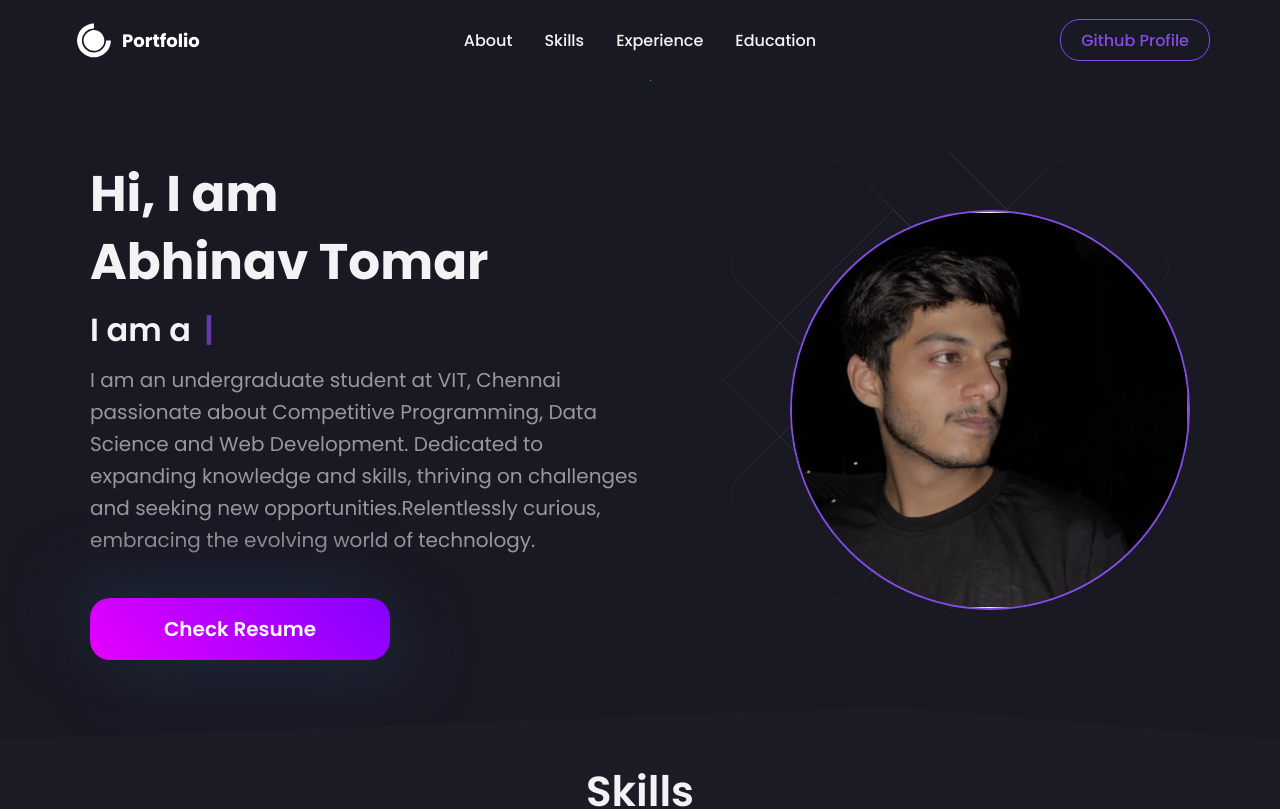
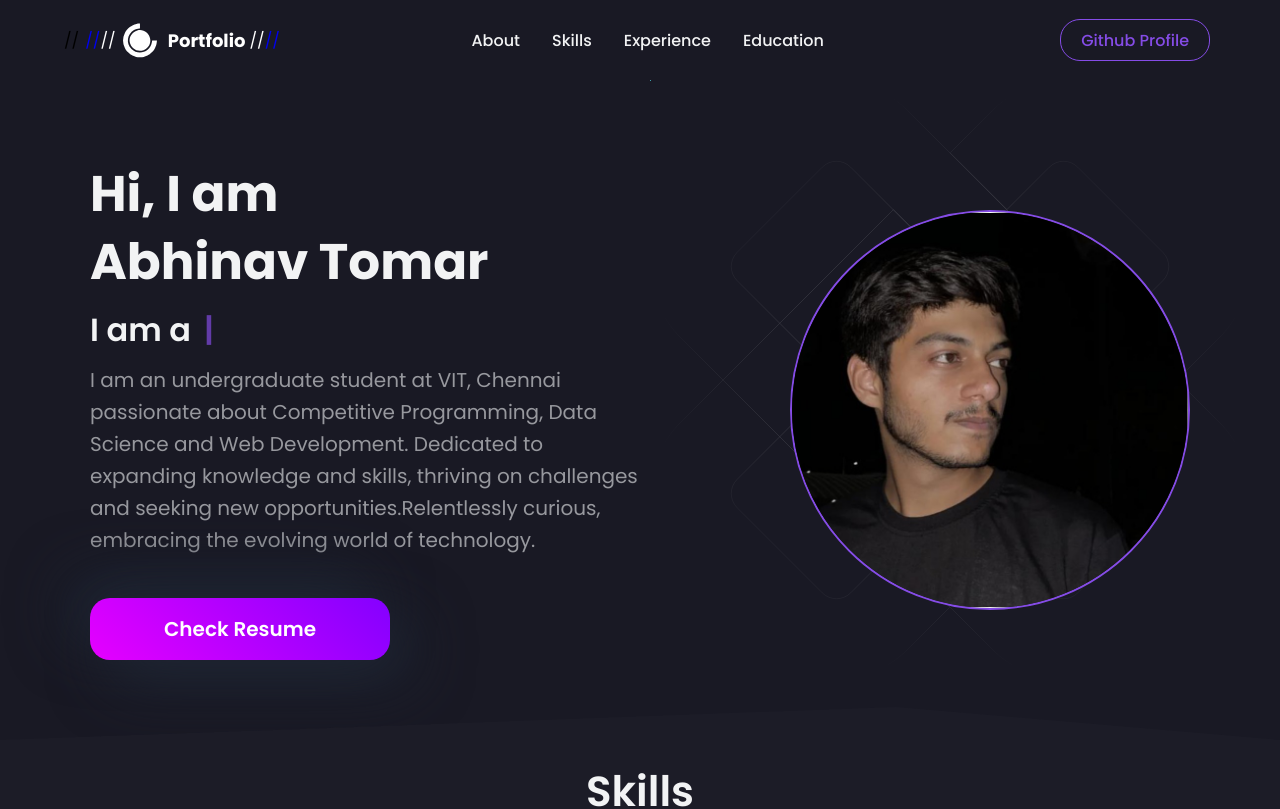
Before and after one commit to Killer4we/abhinav-tomar-portfolio, a React (Create React App) app: page / in a window 1280 px wide. Shown: the top 809 px of the page. Built offline with nearby package versions, Linux system fonts and the light colour scheme.

Commit message:
Update index.js

```diff
--- a/src/components/Navbar/index.js
+++ b/src/components/Navbar/index.js
@@ -11,11 +11,11 @@ const Navbar = () => {
   return (
     <Nav>
       <NavbarContainer>
-        <NavLogo to='/'>
-          <a href = '#about' style={{display: "flex", alignItems: "center", color: "white", marginBottom: '20;', cursor: 'pointer', textDecoration: 'none'}}>
-            <DiCssdeck size="3rem" /> <Span>Portfolio</Span>
-          </a>
-        </NavLogo>
+        // <NavLogo to='/'>
+        //   <a href = '#about' style={{display: "flex", alignItems: "center", color: "white", marginBottom: '20;', cursor: 'pointer', textDecoration: 'none'}}>
+        //     <DiCssdeck size="3rem" /> <Span>Portfolio</Span>
+        //   </a>
+        // </NavLogo>
         <MobileIcon>
           <FaBars onClick={() => {
             setIsOpen(!isOpen)
```
